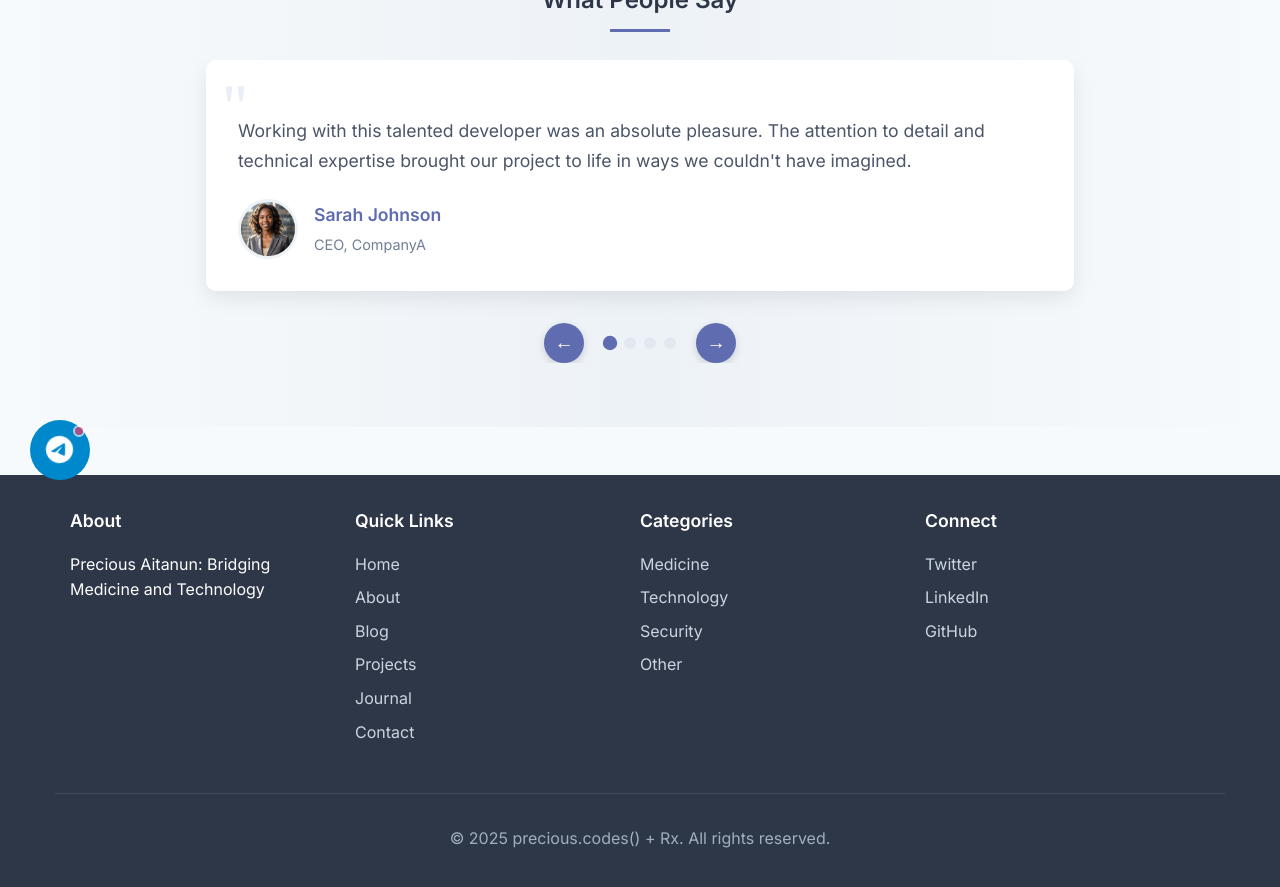
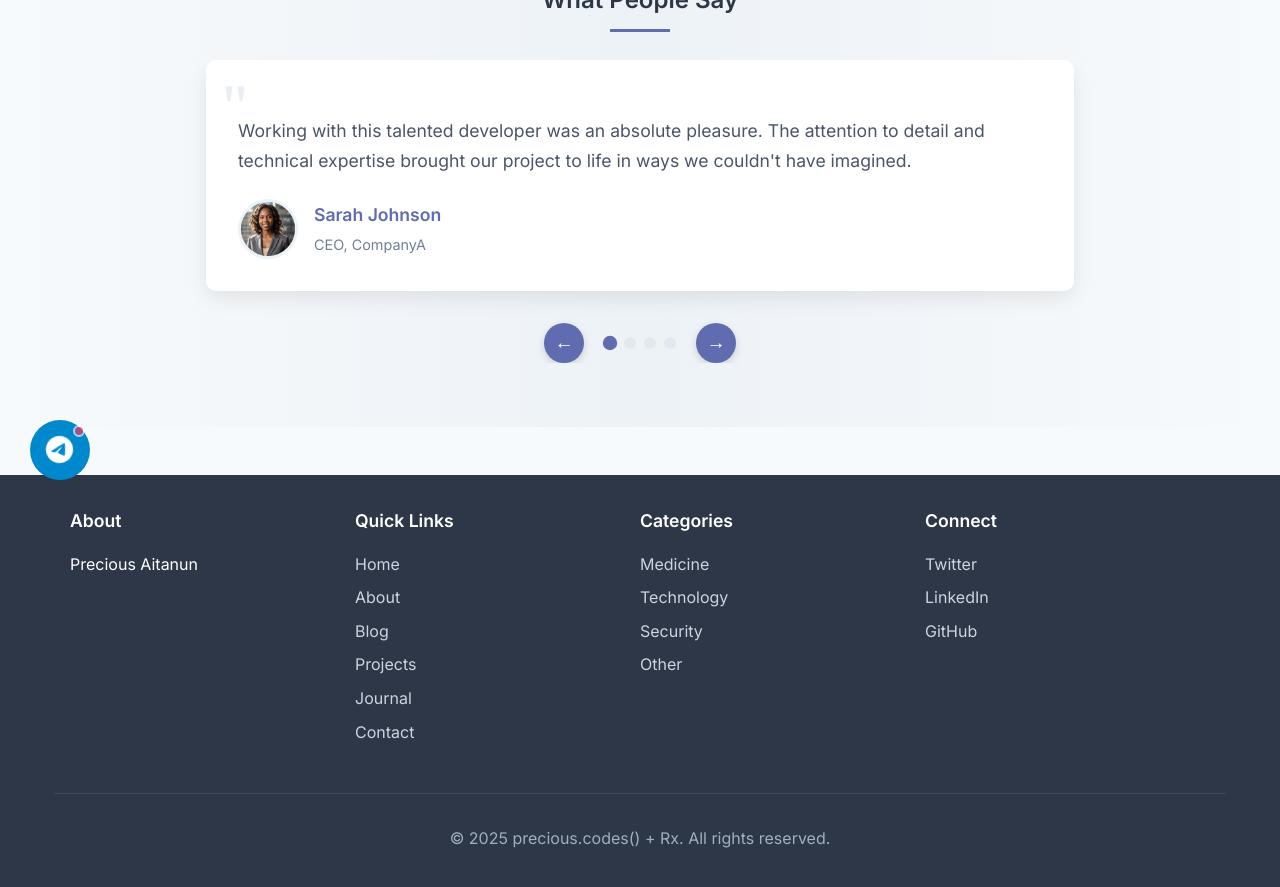
Before and after one commit to Nadira3/Nadira3.github.io, a Jekyll site: the page built from index.html, in a window 1280 px wide and 900 px high, scrolled down 2026 px. Shown: the top 887 px of the window. Built offline with Jekyll 4.4.1, drawn with Linux system fonts in a browser that asks for light colours; some web fonts are replaced.

Commit message:
removed additional text from  About paragraph

```diff
--- a/_includes/footer.html
+++ b/_includes/footer.html
@@ -3,7 +3,7 @@
     <div class="footer-content">
       <div class="footer-column">
         <h3>About</h3>
-        <p>Precious Aitanun: Bridging Medicine and Technology</p>
+        <p>Precious Aitanun</p>
       </div>
 
       <div class="footer-column">
```
